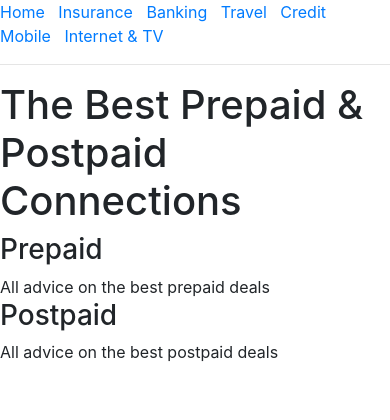
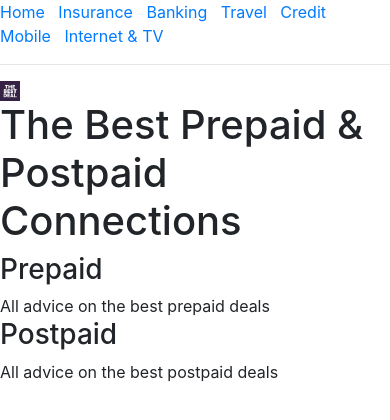
Before and after one commit to harshaimrapur/harshaimrapur.github.io, a plain HTML site: page Mobile.html in a window 390 px wide. Drawn offline with Linux system fonts and the light colour scheme.

Commit message:
Update Mobile.html

```diff
--- a/Mobile.html
+++ b/Mobile.html
@@ -40,6 +40,15 @@
 
 		<hr></hr>
 
+		<div>
+			<a href="bestdeal.png">
+		  		<img
+		    			src="bestdeal.png"
+		     			width="5%"
+		 		 />
+			</a>
+		</div>
+
 		<h1>The Best Prepaid & Postpaid Connections</h1>
 		<h3>Prepaid</h3>
 		All advice on the best prepaid deals
```
